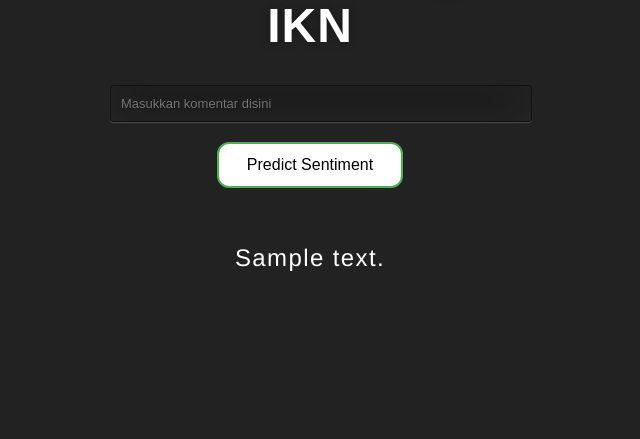
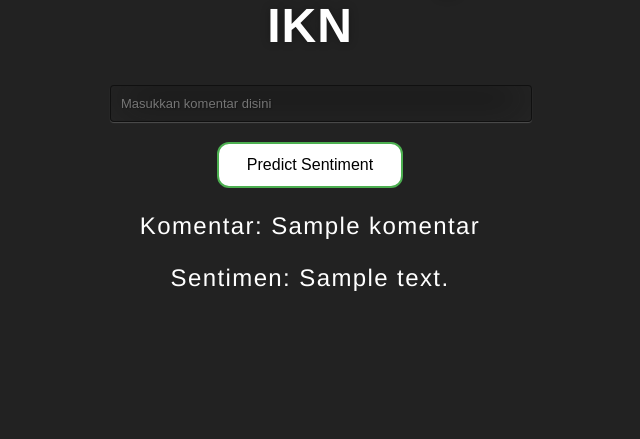
Before and after one commit to GEMASTIK-SentimentAnalysisLogoIKN/SentimentAnalysisIKNLogo, a Flask app: template templates/index.html in a window 1280 px wide. Shown: the part 369-808 px from the top of the page, without its empty margins (316-956 px from the left). Run offline with Flask 3, Linux system fonts and the light colour scheme; the template is opened without the code that fills it: most values are stand-ins (such as "Sample title", 1, 10 or a date in 2020).

Commit message:
integrate app with html

```diff
--- a/app.py
+++ b/app.py
@@ -21,9 +21,7 @@ def ValuePredictor(to_predict_list):
 def predict():
     if request.method == 'POST':
         komen = request.form['komen']
-
-        to_predict_list = komen
-        result = ValuePredictor(to_predict_list)
+        result = ValuePredictor(komen)
         if result == 'positive':
             prediction = 'Positive'
         elif result == 'negative':
@@ -31,7 +29,7 @@ def predict():
         else:
             prediction = 'Neutral'
 
-    return prediction
+    return render_template('index.html',komentar=komen,prediction_text=prediction)
 
 if __name__ == "__main__":
     app.run()
--- a/requirements.txt
+++ b/requirements.txt
@@ -1,4 +1,4 @@
 Flask
 Gunicorn
-wordcloud
 scikit-learn
+numpy
--- a/templates/index.html
+++ b/templates/index.html
@@ -21,10 +21,10 @@
         <input type="text" name="komen" placeholder="Masukkan komentar disini" required="required" />
         <button type="submit" class="button-submit">Predict Sentiment</button>
     </form>
+   <p>Komentar: {{komentar}}</p>
 
-   <br>
-   <br>
-   {{ prediction_text }}
+   <p>Sentimen: {{ prediction_text }}
+  </p>
 
  </div>
 </body>
```
